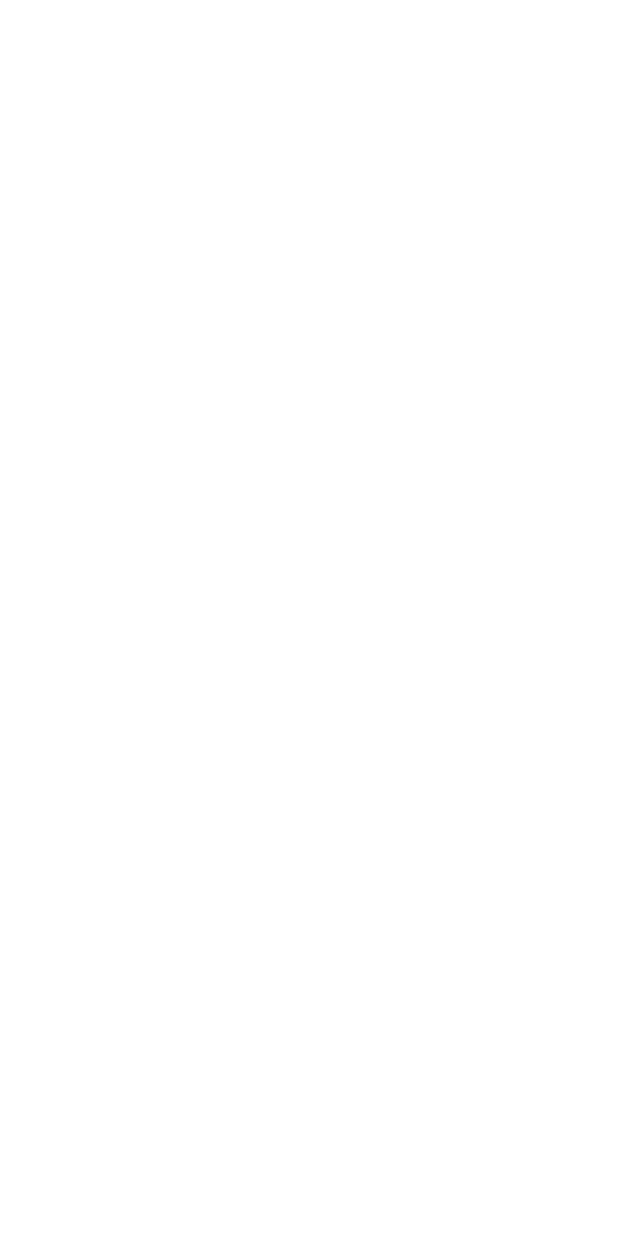
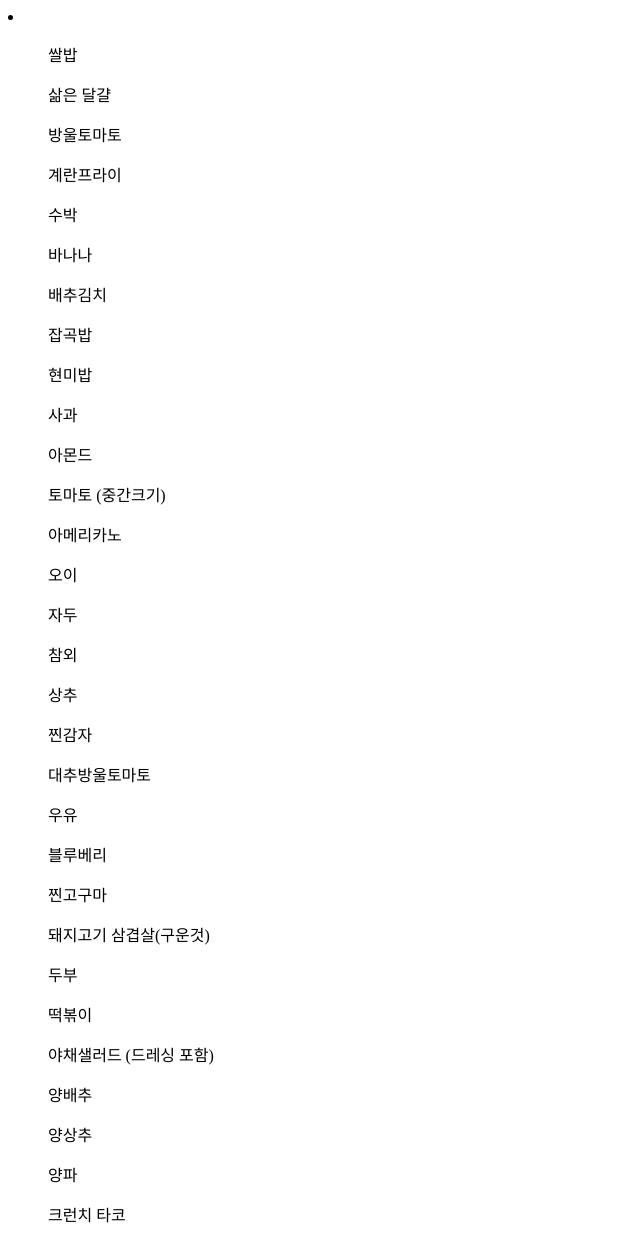
Before and after one commit to wkdwhdghks/mbti, a JavaScript app: page / in a window 1280 px wide. Shown: the whole page, without its empty margins (0-640 px from the left). Before the commit the page ends 800 px from the top, so only its background shows below. Built offline with nearby package versions, Linux system fonts and the light colour scheme.

Commit message:
mock data 배열 렌더링

```diff
--- a/src/App.js
+++ b/src/App.js
@@ -1,3 +1,9 @@
+import FoodList from "./components/FoodList";
+
 export default function App() {
-  return <div></div>;
+  return (
+    <div>
+      <FoodList />
+    </div>
+  );
 }
--- /dev/null
+++ b/src/components/FoodList.js
@@ -0,0 +1,12 @@
+import items from "../mock.json";
+import FoodListItme from "./FoodListItme";
+
+export default function FoodList() {
+  return (
+    <li>
+      {items.map((item) => (
+        <FoodListItme item={item} />
+      ))}
+    </li>
+  );
+}
--- /dev/null
+++ b/src/components/FoodListItme.js
@@ -0,0 +1,3 @@
+export default function FoodListItme({ item }) {
+  return <ul>{item.title}</ul>;
+}
--- /dev/null
+++ b/src/mock.json
@@ -0,0 +1,272 @@
+[
+  {
+    "id": 1,
+    "imgUrl": "https://learn-codeit-kr-static.s3.ap-northeast-2.amazonaws.com/react-02/foods/01-steamed-rice.png",
+    "title": "쌀밥",
+    "content": "1공기(210g)",
+    "createdAt": 1625340973562,
+    "updatedAt": 1625340973562,
+    "calorie": 300
+  },
+  {
+    "id": 2,
+    "imgUrl": "https://learn-codeit-kr-static.s3.ap-northeast-2.amazonaws.com/react-02/foods/02-boiled-egg.png",
+    "title": "삶은 달걀",
+    "content": "1개(50g)",
+    "createdAt": 1625184428289,
+    "updatedAt": 1625184428289,
+    "calorie": 68
+  },
+  {
+    "id": 3,
+    "imgUrl": "https://learn-codeit-kr-static.s3.ap-northeast-2.amazonaws.com/react-02/foods/03-cherry-tomato.png",
+    "title": "방울토마토",
+    "content": "1개(13g)",
+    "createdAt": 1625330203116,
+    "updatedAt": 1625330203116,
+    "calorie": 2
+  },
+  {
+    "id": 4,
+    "imgUrl": "https://learn-codeit-kr-static.s3.ap-northeast-2.amazonaws.com/react-02/foods/04-fried-egg.png",
+    "title": "계란프라이",
+    "content": "1개(46g)",
+    "createdAt": 1625028045602,
+    "updatedAt": 1625028045602,
+    "calorie": 89
+  },
+  {
+    "id": 5,
+    "imgUrl": "https://learn-codeit-kr-static.s3.ap-northeast-2.amazonaws.com/react-02/foods/05-watermelon.png",
+    "title": "수박",
+    "content": "1회(100g)",
+    "createdAt": 1625308116667,
+    "updatedAt": 1625308116667,
+    "calorie": 36
+  },
+  {
+    "id": 6,
+    "imgUrl": "https://learn-codeit-kr-static.s3.ap-northeast-2.amazonaws.com/react-02/foods/06-banana.png",
+    "title": "바나나",
+    "content": "1개(100g)",
+    "createdAt": 1624613250969,
+    "updatedAt": 1624613250969,
+    "calorie": 93
+  },
+  {
+    "id": 7,
+    "imgUrl": "https://learn-codeit-kr-static.s3.ap-northeast-2.amazonaws.com/react-02/foods/07-kimchi.png",
+    "title": "배추김치",
+    "content": "1소접시(100g)",
+    "createdAt": 1624889538305,
+    "updatedAt": 1624889538305,
+    "calorie": 25
+  },
+  {
+    "id": 8,
+    "imgUrl": "https://learn-codeit-kr-static.s3.ap-northeast-2.amazonaws.com/react-02/foods/08-mixed-rice.png",
+    "title": "잡곡밥",
+    "content": "1공기(200g)",
+    "createdAt": 1625233200164,
+    "updatedAt": 1625233200164,
+    "calorie": 292.6
+  },
+  {
+    "id": 9,
+    "imgUrl": "https://learn-codeit-kr-static.s3.ap-northeast-2.amazonaws.com/react-02/foods/09-brown-rice.png",
+    "title": "현미밥",
+    "content": "1공기(210g)",
+    "createdAt": 1624998701293,
+    "updatedAt": 1624998701293,
+    "calorie": 321
+  },
+  {
+    "id": 10,
+    "imgUrl": "https://learn-codeit-kr-static.s3.ap-northeast-2.amazonaws.com/react-02/foods/10-apple.png",
+    "title": "사과",
+    "content": "1회(100g)",
+    "createdAt": 1624685150667,
+    "updatedAt": 1624685150667,
+    "calorie": 57
+  },
+  {
+    "id": 11,
+    "imgUrl": "https://learn-codeit-kr-static.s3.ap-northeast-2.amazonaws.com/react-02/foods/11-almond.png",
+    "title": "아몬드",
+    "content": "1개(1g)",
+    "createdAt": 1625334567466,
+    "updatedAt": 1625334567466,
+    "calorie": 7
+  },
+  {
+    "id": 12,
+    "imgUrl": "https://learn-codeit-kr-static.s3.ap-northeast-2.amazonaws.com/react-02/foods/12-tomato.png",
+    "title": "토마토 (중간크기)",
+    "content": "1개(100g)",
+    "createdAt": 1624725579386,
+    "updatedAt": 1624725579386,
+    "calorie": 14
+  },
+  {
+    "id": 13,
+    "imgUrl": "https://learn-codeit-kr-static.s3.ap-northeast-2.amazonaws.com/react-02/foods/13-americano.png",
+    "title": "아메리카노",
+    "content": "1잔(240ml)",
+    "createdAt": 1625138235656,
+    "updatedAt": 1625138235656,
+    "calorie": 4
+  },
+  {
+    "id": 14,
+    "imgUrl": "https://learn-codeit-kr-static.s3.ap-northeast-2.amazonaws.com/react-02/foods/14-cucumber.png",
+    "title": "오이",
+    "content": "1개(210g)",
+    "createdAt": 1624881277160,
+    "updatedAt": 1624881277160,
+    "calorie": 19
+  },
+  {
+    "id": 15,
+    "imgUrl": "https://learn-codeit-kr-static.s3.ap-northeast-2.amazonaws.com/react-02/foods/15-plum.png",
+    "title": "자두",
+    "content": "1회(100g)",
+    "createdAt": 1625433571061,
+    "updatedAt": 1625433571061,
+    "calorie": 25
+  },
+  {
+    "id": 16,
+    "imgUrl": "https://learn-codeit-kr-static.s3.ap-northeast-2.amazonaws.com/react-02/foods/16-korean-melon.png",
+    "title": "참외",
+    "content": "1개(200g)",
+    "createdAt": 1624602034639,
+    "updatedAt": 1624602034639,
+    "calorie": 62
+  },
+  {
+    "id": 17,
+    "imgUrl": "https://learn-codeit-kr-static.s3.ap-northeast-2.amazonaws.com/react-02/foods/17-lattuce.png",
+    "title": "상추",
+    "content": "1회분(100g)",
+    "createdAt": 1625171694068,
+    "updatedAt": 1625171694068,
+    "calorie": 18
+  },
+  {
+    "id": 18,
+    "imgUrl": "https://learn-codeit-kr-static.s3.ap-northeast-2.amazonaws.com/react-02/foods/18-steamed-potato.png",
+    "title": "찐감자",
+    "content": "1개(130g)",
+    "createdAt": 1625254300792,
+    "updatedAt": 1625254300792,
+    "calorie": 110
+  },
+  {
+    "id": 19,
+    "imgUrl": "https://learn-codeit-kr-static.s3.ap-northeast-2.amazonaws.com/react-02/foods/19-cherry-tomato.png",
+    "title": "대추방울토마토",
+    "content": "1개(15g)",
+    "createdAt": 1625353806439,
+    "updatedAt": 1625353806439,
+    "calorie": 2
+  },
+  {
+    "id": 20,
+    "imgUrl": "https://learn-codeit-kr-static.s3.ap-northeast-2.amazonaws.com/react-02/foods/20-milk.png",
+    "title": "우유",
+    "content": "1컵(100ml)",
+    "createdAt": 1625339704914,
+    "updatedAt": 1625339704914,
+    "calorie": 65
+  },
+  {
+    "id": 21,
+    "imgUrl": "https://learn-codeit-kr-static.s3.ap-northeast-2.amazonaws.com/react-02/foods/21-blueberry.png",
+    "title": "블루베리",
+    "content": "1작은컵(28g)",
+    "createdAt": 1625072423713,
+    "updatedAt": 1625072423713,
+    "calorie": 16
+  },
+  {
+    "id": 22,
+    "imgUrl": "https://learn-codeit-kr-static.s3.ap-northeast-2.amazonaws.com/react-02/foods/22-sweet-potato.png",
+    "title": "찐고구마",
+    "content": "1회(100g)",
+    "createdAt": 1625161267846,
+    "updatedAt": 1625161267846,
+    "calorie": 130
+  },
+  {
+    "id": 23,
+    "imgUrl": "https://learn-codeit-kr-static.s3.ap-northeast-2.amazonaws.com/react-02/foods/23-korean-bbq.png",
+    "title": "돼지고기 삼겹살(구운것)",
+    "content": "1인분(100g)",
+    "createdAt": 1625202075416,
+    "updatedAt": 1625202075416,
+    "calorie": 460
+  },
+  {
+    "id": 24,
+    "imgUrl": "https://learn-codeit-kr-static.s3.ap-northeast-2.amazonaws.com/react-02/foods/24-tofu.png",
+    "title": "두부",
+    "content": "1회(100g)",
+    "createdAt": 1625117462332,
+    "updatedAt": 1625117462332,
+    "calorie": 88
+  },
+  {
+    "id": 25,
+    "imgUrl": "https://learn-codeit-kr-static.s3.ap-northeast-2.amazonaws.com/react-02/foods/25-topoki.png",
+    "title": "떡볶이",
+    "content": "1인분(200g)",
+    "createdAt": 1624838482426,
+    "updatedAt": 1624838482426,
+    "calorie": 303.53
+  },
+  {
+    "id": 26,
+    "imgUrl": "https://learn-codeit-kr-static.s3.ap-northeast-2.amazonaws.com/react-02/foods/26-salad.png",
+    "title": "야채샐러드 (드레싱 포함)",
+    "content": "1인분(150g)",
+    "createdAt": 1624931493912,
+    "updatedAt": 1624931493912,
+    "calorie": 100
+  },
+  {
+    "id": 27,
+    "imgUrl": "https://learn-codeit-kr-static.s3.ap-northeast-2.amazonaws.com/react-02/foods/27-cabbage.png",
+    "title": "양배추",
+    "content": "1회(100g)",
+    "createdAt": 1624964777264,
+    "updatedAt": 1624964777264,
+    "calorie": 24
+  },
+  {
+    "id": 28,
+    "imgUrl": "https://learn-codeit-kr-static.s3.ap-northeast-2.amazonaws.com/react-02/foods/28-lattuce.png",
+    "title": "양상추",
+    "content": "1인분(100g)",
+    "createdAt": 1624961602964,
+    "updatedAt": 1624961602964,
+    "calorie": 11
+  },
+  {
+    "id": 29,
+    "imgUrl": "https://learn-codeit-kr-static.s3.ap-northeast-2.amazonaws.com/react-02/foods/29-onion.png",
+    "title": "양파",
+    "content": "1인분(100g)",
+    "createdAt": 1624901451829,
+    "updatedAt": 1624901451829,
+    "calorie": 35
+  },
+  {
+    "id": 30,
+    "imgUrl": "https://learn-codeit-kr-static.s3.ap-northeast-2.amazonaws.com/react-02/foods/30-crunch-tacos.png",
+    "title": "크런치 타코",
+    "content": "1개",
+    "createdAt": 1624775536229,
+    "updatedAt": 1624775536229,
+    "calorie": 170
+  }
+]
```
